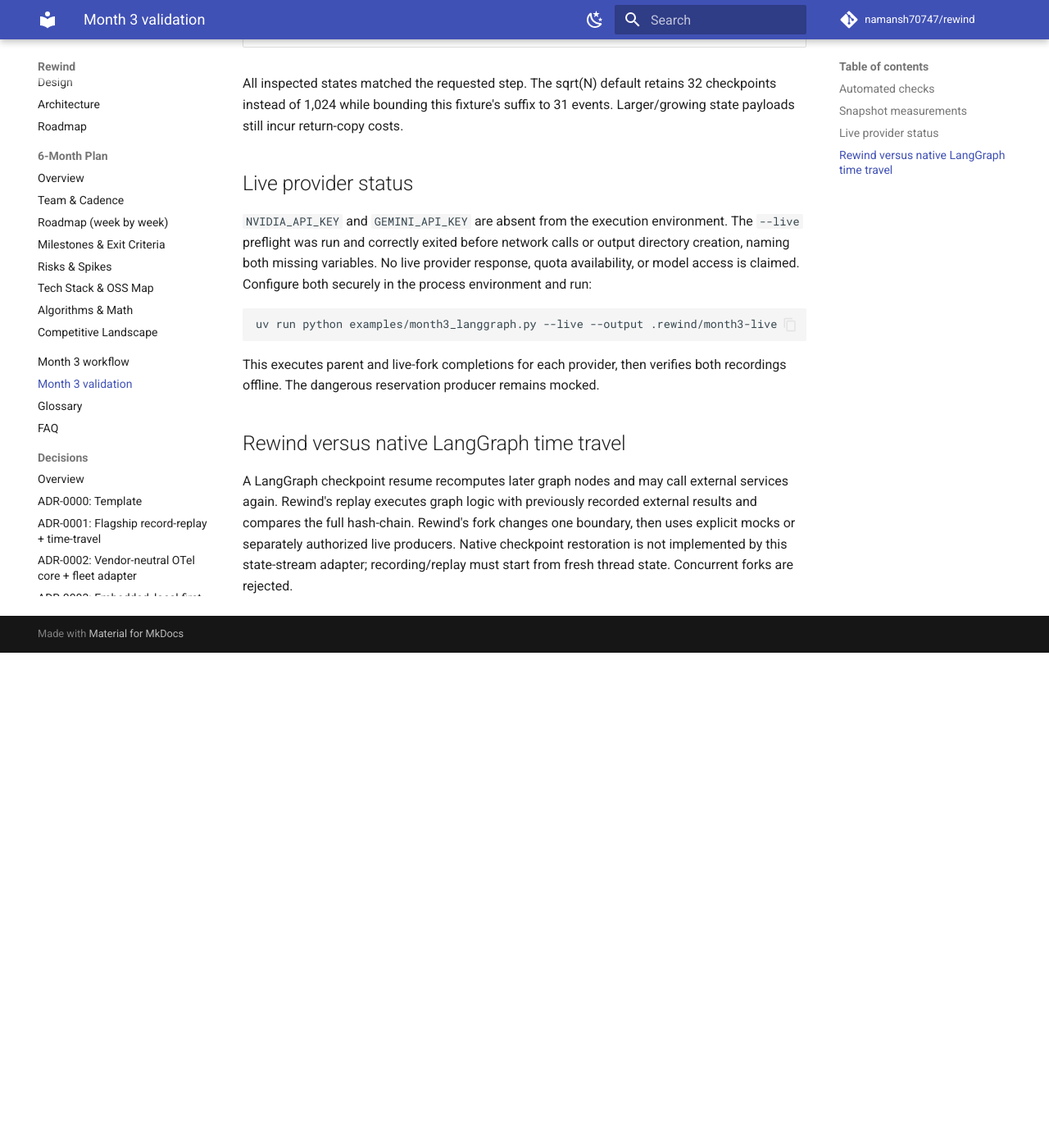
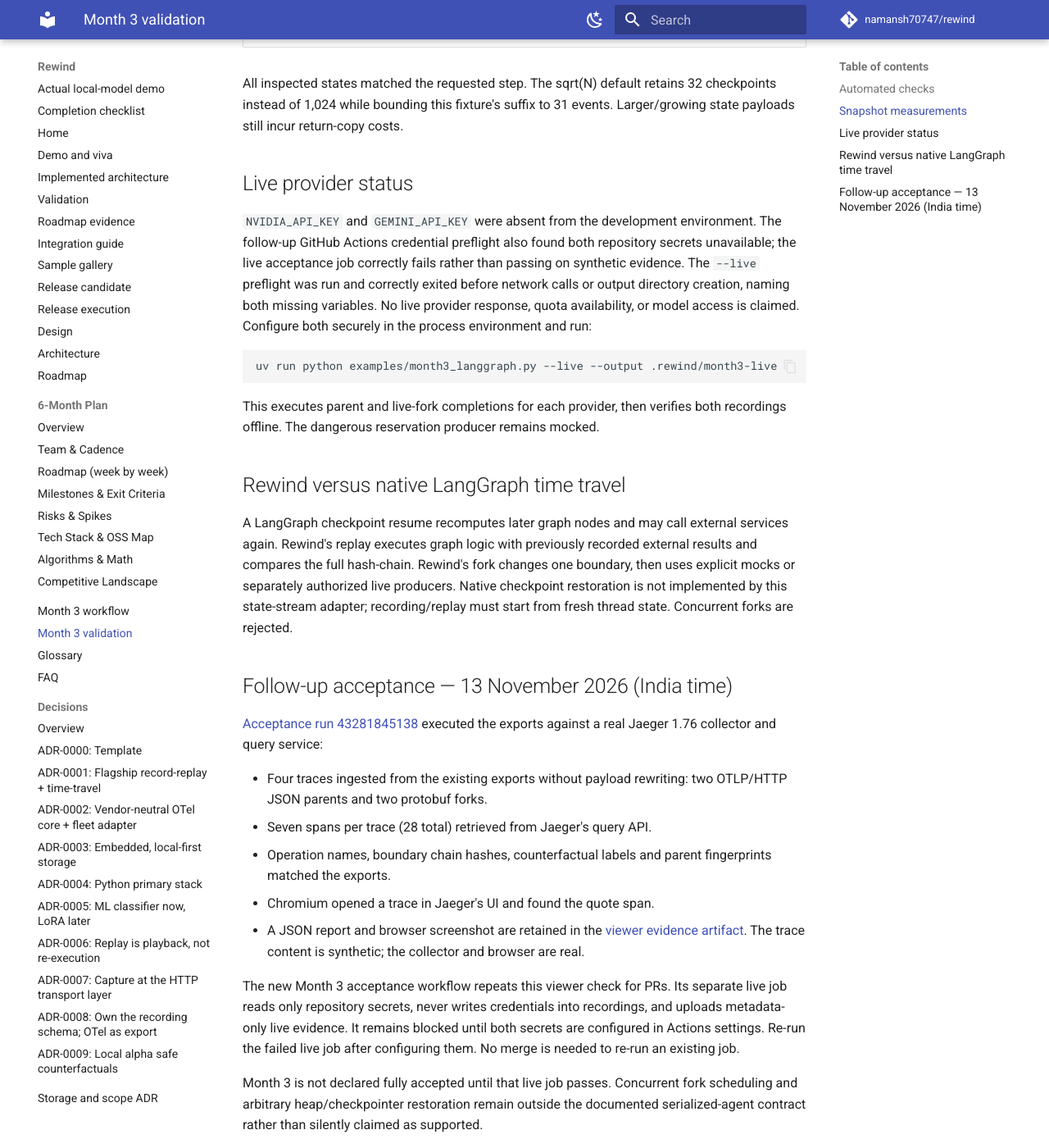
Before and after one commit to namansh70747/rewind, an MkDocs documentation site: the page built from docs/validation/month3/report.md, in a window 1280 px wide and 1400 px high, scrolled down 1307 px. Shown: the whole window at 82% size. Built offline with MkDocs 1.6.1 and Material for MkDocs 9.7.7, drawn with Linux system fonts in a browser that asks for light colours; comment, search, counter and statistics services are not loaded; before the commit the page ends 2103 px from its top, so only the background shows below that.

Commit message:
docs: record passing Jaeger acceptance and remaining credential blocker

```diff
--- a/docs/validation/month3/report.md
+++ b/docs/validation/month3/report.md
@@ -38,7 +38,10 @@
 
 ## Live provider status
 
-`NVIDIA_API_KEY` and `GEMINI_API_KEY` are absent from the execution environment.
+`NVIDIA_API_KEY` and `GEMINI_API_KEY` were absent from the development environment.
+The follow-up GitHub Actions credential preflight also found both repository
+secrets unavailable; the live acceptance job correctly fails rather than passing
+on synthetic evidence.
 The `--live` preflight was run and correctly exited before network calls or output
 directory creation, naming both missing variables. No live provider response,
 quota availability, or model access is claimed. Configure both securely in the
@@ -59,3 +62,28 @@
 boundary, then uses explicit mocks or separately authorized live producers.
 Native checkpoint restoration is not implemented by this state-stream adapter;
 recording/replay must start from fresh thread state. Concurrent forks are rejected.
+
+## Follow-up acceptance — 13 November 2026 (India time)
+
+[Acceptance run 43281845138](https://github.com/namansh70747/rewind/actions/runs/43281845138)
+executed the exports against a real Jaeger 1.76 collector and query service:
+
+- Four traces ingested from the existing exports without payload rewriting:
+  two OTLP/HTTP JSON parents and two protobuf forks.
+- Seven spans per trace (28 total) retrieved from Jaeger's query API.
+- Operation names, boundary chain hashes, counterfactual labels and parent
+  fingerprints matched the exports.
+- Chromium opened a trace in Jaeger's UI and found the quote span.
+- A JSON report and browser screenshot are retained in the
+  [viewer evidence artifact](https://github.com/namansh70747/rewind/actions/runs/43281845138/artifacts/13974150506).
+  The trace content is synthetic; the collector and browser are real.
+
+The new Month 3 acceptance workflow repeats this viewer check for PRs. Its
+separate live job reads only repository secrets, never writes credentials into
+recordings, and uploads metadata-only live evidence. It remains blocked until
+both secrets are configured in Actions settings. Re-run the failed live job
+after configuring them. No merge is needed to re-run an existing job.
+
+Month 3 is not declared fully accepted until that live job passes. Concurrent
+fork scheduling and arbitrary heap/checkpointer restoration remain outside the
+documented serialized-agent contract rather than silently claimed as supported.
```
Also changed, not shown: docs/month3-time-travel.md (+2 -1 lines), 1 other file.
